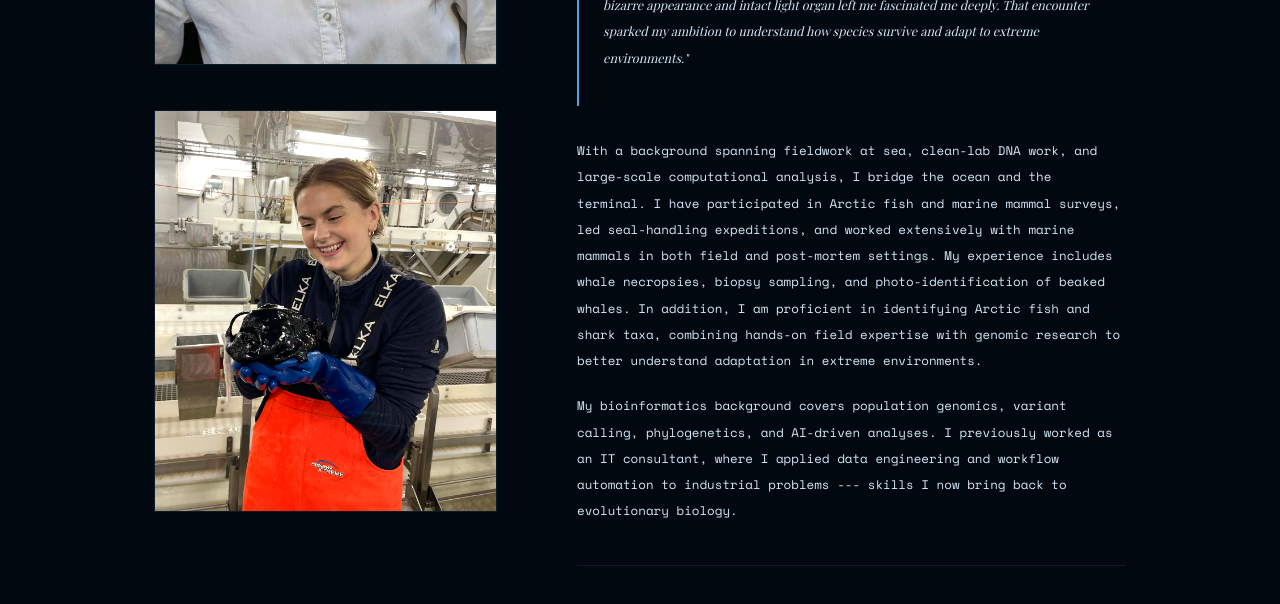
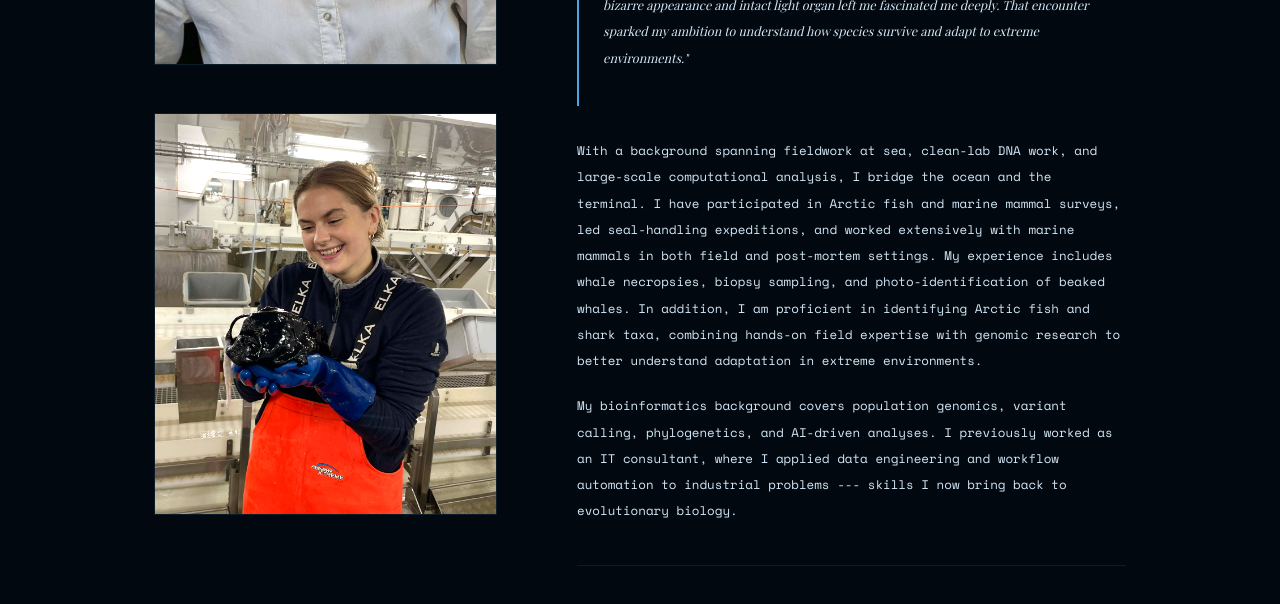
Before and after one commit to Areinholdt/Areinholdt.github.io, a Jekyll site: the page built from about.md, in a window 1280 px wide and 900 px high, scrolled down 386 px. Shown: the part 150-754 px from the top of the window. Built offline with Jekyll 4.4.1, drawn with Linux system fonts in a browser that asks for light colours; some web fonts are replaced.

Commit message:
Update margin in photo container
Adjusted margin in the photo container for better layout.

```diff
--- a/about.md
+++ b/about.md
@@ -167,7 +167,7 @@ permalink: /about/
   <div class="photo-main">
     <img src="/images/portrait.jpg" alt="Annika Reinholdt">
   </div>
-  <div style="margin-top:2.8rem; width:100%; overflow:hidden; border:1px solid var(--border);">
+  <div style="margin-top:3.0rem; width:100%; overflow:hidden; border:1px solid var(--border);">
   <img src="/images/angler_annika.jpg" alt="Fieldwork"
        style="width:100%; height:400px; object-fit:cover; object-position:center 20%;
               filter:brightness(1.1) saturate(1.1); display:block;">
```
